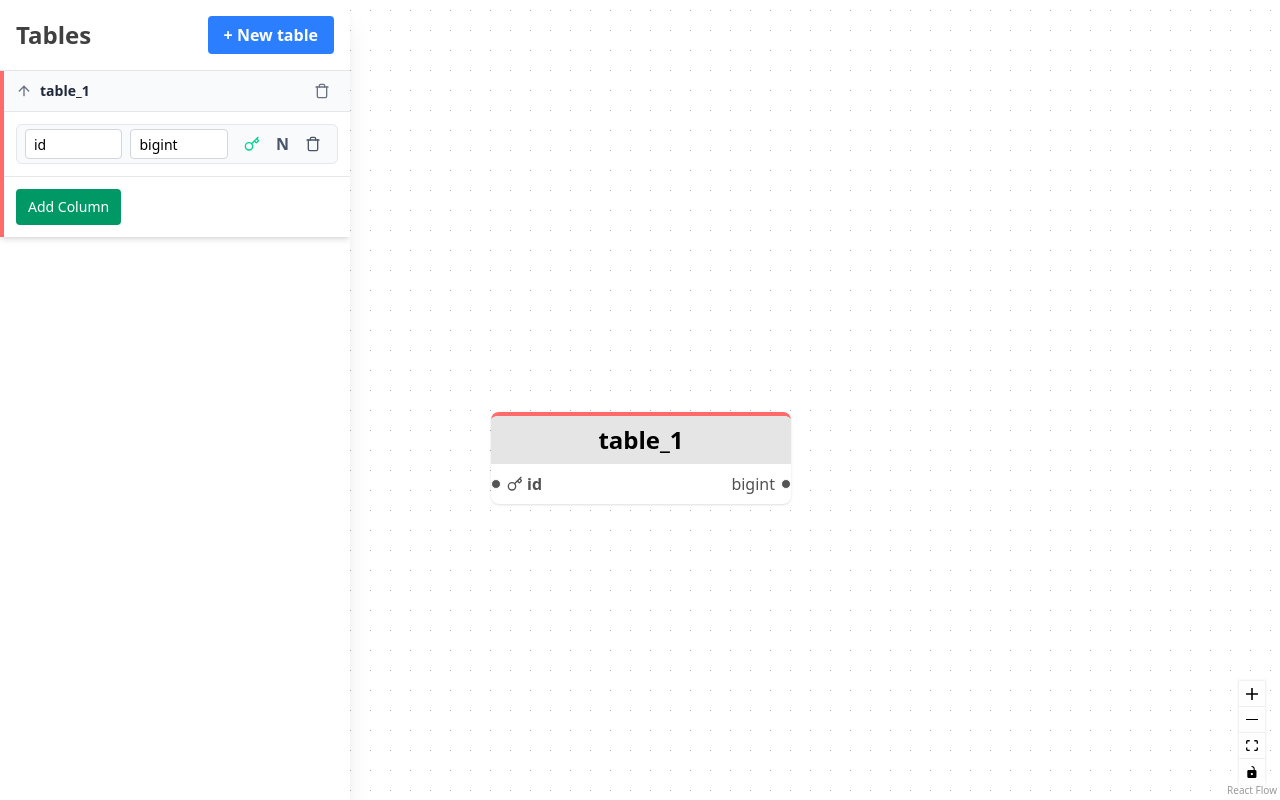
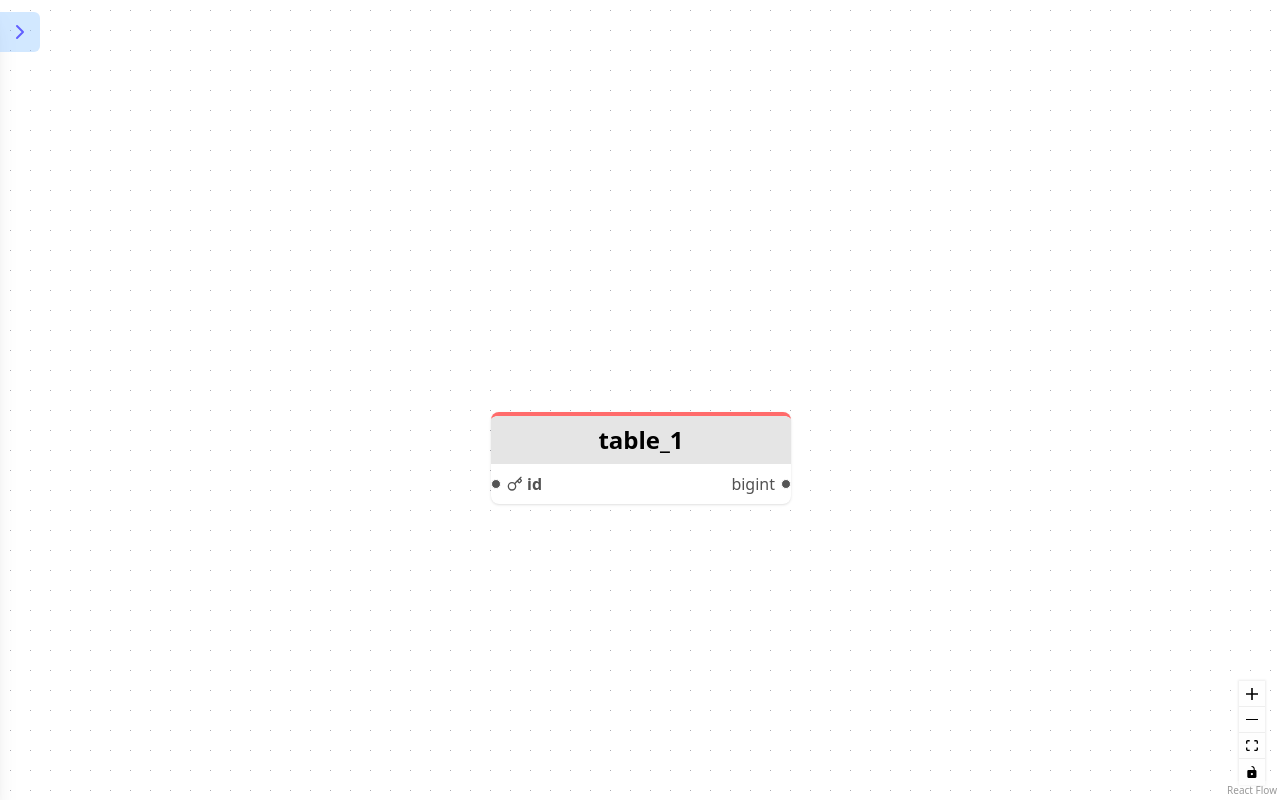
Before and after one commit to Affan-mulla/DataBase-Visualizer, a React (Vite) app: page / in a window 1280 px wide. Built offline with nearby package versions, Linux system fonts and the light colour scheme.

Commit message:
Added Sidebar toggle and improve scrolling

```diff
--- a/src/App.jsx
+++ b/src/App.jsx
@@ -1,11 +1,30 @@
 import Sidebar from './components/Sidebar'
 import Display from './components/Display'
+import { useState } from 'react';
+import { ChevronLeft, ChevronRight } from 'lucide-react';
 
 const App = () => {
+  const [sidebarOpen, setSidebarOpen] = useState(false);
+
+   const hideSidebar = () => {
+        setSidebarOpen(!sidebarOpen);
+    }
+
   return (
     <div className='flex h-screen relative'>
-      <div className='absolute z-10 h-full bg-white'>
+      <div className={`absolute z-10 h-full transition duration-300 bg-white ${sidebarOpen ? 'translate-x-0' : 'translate-x-[-350px]'}`}>
       <Sidebar />
+       <div className='absolute top-3 -right-10 z-50 bg-blue-300/40 rounded-r-md flex' >
+                <button className='h-full w-full p-2 cursor-pointer' onClick={hideSidebar}>
+                    {
+                        sidebarOpen ? (
+                            <ChevronLeft className='w-6 h-6 text-indigo-500' />
+                        ) : (
+                            <ChevronRight className='w-6 h-6 text-indigo-500' />
+                        )
+                    }
+                </button>
+            </div>
       </div>
       <Display  />
     </div>
--- a/src/components/Display.jsx
+++ b/src/components/Display.jsx
@@ -10,27 +10,21 @@ const Display = () => {
   const database = useStore((state) => state.database);
   const updateNodePosition = useStore((state) => state.updateNodePosition);
   const edgeReconnectSuccessful = useRef(true);
-  const updateEdges = useStore((state) => state.updateEdge);
   const addEdges = useStore((state) => state.addEdges);
   const storeEdges = useStore((state) => state.edges);
   const deleteEdge = useStore((state) => state.deleteEdge);
 
 
   const onReconnectStart = useCallback(() => {
-    console.log('edgeReconnectSuccessful Start', edgeReconnectSuccessful.current);
-
     edgeReconnectSuccessful.current = false;
   }, []);
 
   const onReconnect = useCallback((oldEdge, newConnection) => {
-    console.log('edgeReconnectSuccessful current', edgeReconnectSuccessful.current);
     edgeReconnectSuccessful.current = true;
     setEdges((els) => reconnectEdge(oldEdge, newConnection, els));
   }, []);
 
   const onReconnectEnd = useCallback((_, edge) => {
-    console.log('edgeReconnectSuccessful End', edgeReconnectSuccessful.current);
-
     if (!edgeReconnectSuccessful.current) {
       deleteEdge(edge.id);
       setEdges((eds) => eds.filter((e) => e.id !== edge.id));
--- a/src/components/Sidebar.jsx
+++ b/src/components/Sidebar.jsx
@@ -1,4 +1,3 @@
-import React, { use, useState } from 'react'
 import Collapsible from './Collapsible'
 import { useStore } from '../store/store';
 
@@ -28,32 +27,39 @@ const Sidebar = () => {
                     nullable: false
                 }
             ],
-            type : 'custom',
-            position : {x: 300 + Math.floor(Math.random() * 900) , y : Math.floor(Math.random() * 500)}
+            type: 'custom',
+            position: { x: 300 + Math.floor(Math.random() * 900), y: Math.floor(Math.random() * 500) }
         })
 
     };
 
 
+
     return (
-        <div className='w-[350px] shadow-xl h-full max-h-screen overflow-y-auto scroll-smooth '>
-            <div className='flex justify-between p-4 items-center border-b border-neutral-200 shadow'>
-                <h1 className='text-2xl text-neutral-700 font-semibold'>Tables</h1>
-                <button onClick={addNewTable} className='bg-blue-500 text-white px-4 py-[7px] font-semibold rounded hover:bg-blue-600'>+ New table</button>
-            </div>
-            <div>
-                {
-                    tables.map(table => (
+
+            <div className="w-[350px] h-screen max-h-screen flex flex-col shadow-xl rounded-lg overflow-hidden bg-white">
+                <div className="flex justify-between items-center p-4 border-b border-neutral-200 shadow-sm sticky top-0 bg-white z-50">
+                    <h1 className="text-2xl font-semibold text-neutral-700">Tables</h1>
+                    <button
+                        onClick={addNewTable}
+                        className="bg-blue-500 hover:bg-blue-600 text-white font-semibold px-4 py-[7px] rounded transition-colors"
+                    >
+                        + New table
+                    </button>
+                </div>
+
+                <div className="flex-1 overflow-y-auto">
+                    {tables.map((table) => (
                         <Collapsible
                             id={table.id}
                             key={table.id}
                             name={table.name}
                             borderColor={table.borderColor}
                         />
-                    ))
-                }
+                    ))}
+                </div>
             </div>
-        </div>
+
     )
 }
 
```
